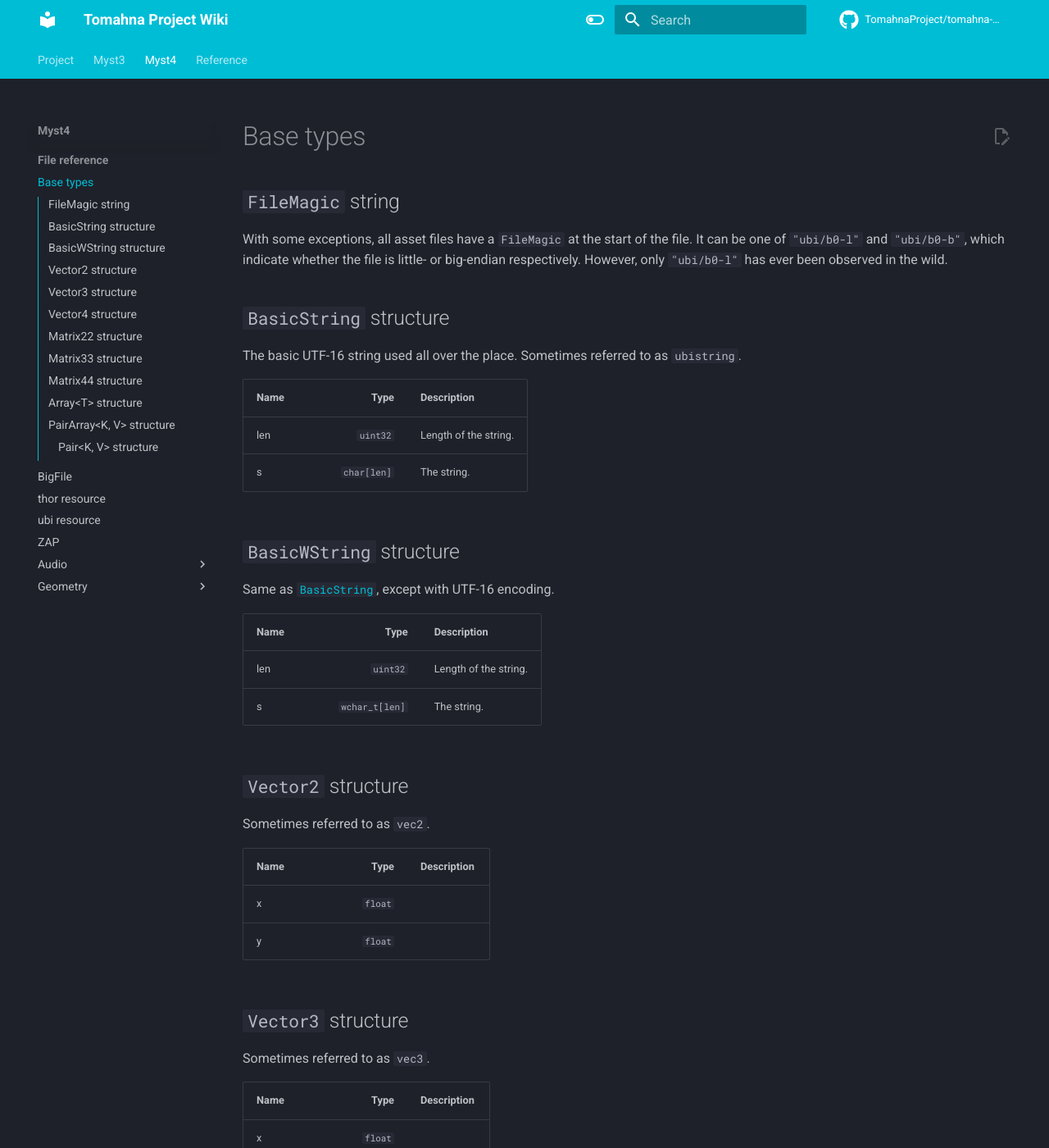
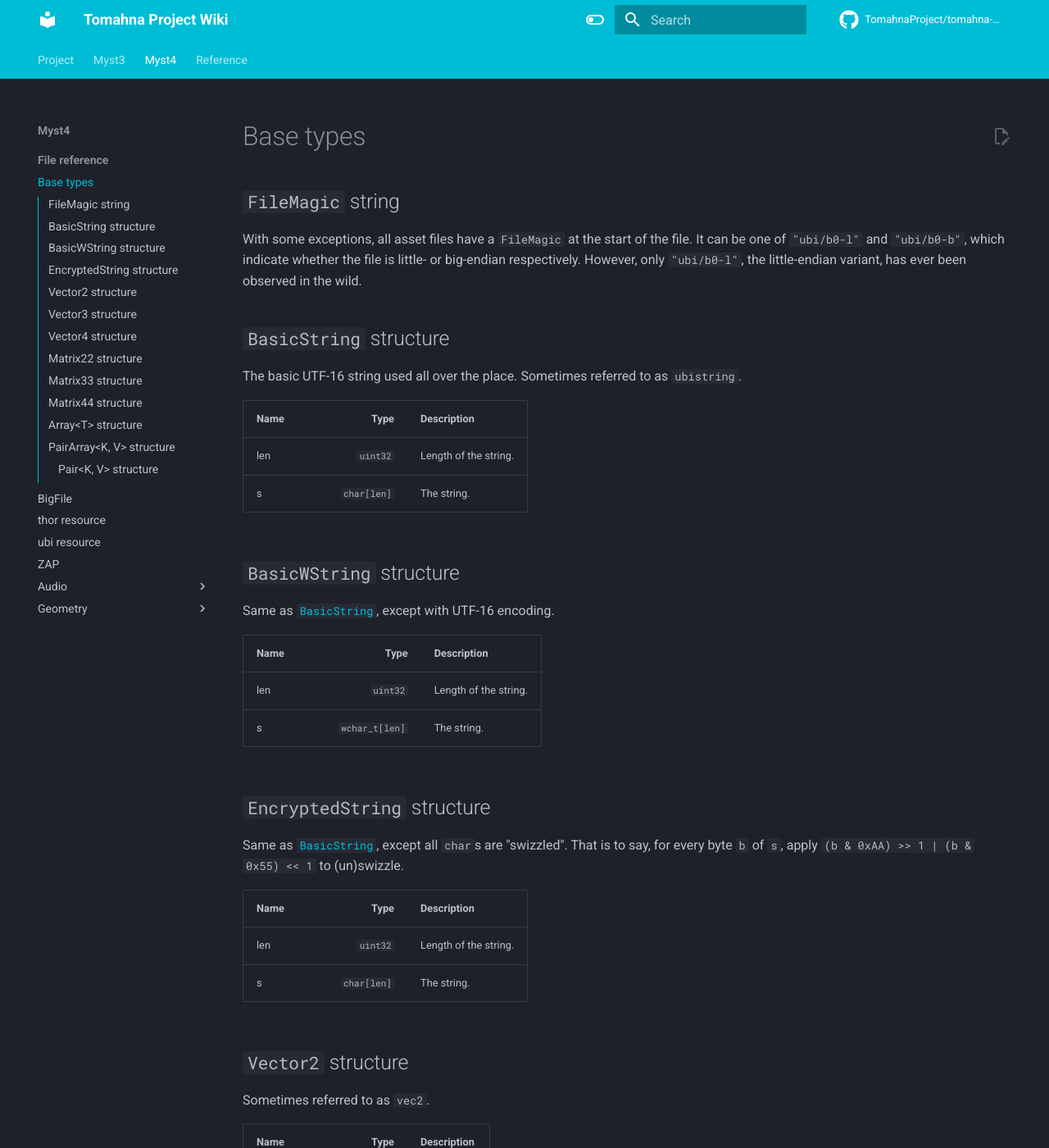
Before and after one commit to TomahnaProject/tomahna-project-wiki, an MkDocs documentation site: the page built from docs/myst4/file-reference/base.md, in a window 1280 px wide and 1400 px high. Shown: the whole window at 82% size. Built offline with MkDocs 1.6.1 and Material for MkDocs 9.7.7, drawn with Linux system fonts in a browser that asks for light colours; comment, search, counter and statistics services are not loaded.

Commit message:
myst4/file-reference/base-types: add `EncryptedString`

```diff
--- a/docs/myst4/file-reference/base.md
+++ b/docs/myst4/file-reference/base.md
@@ -2,7 +2,7 @@
 
 ## `FileMagic` string
 
-With some exceptions, all asset files have a `FileMagic` at the start of the file. It can be one of `"ubi/b0-l"` and `"ubi/b0-b"`, which indicate whether the file is little- or big-endian respectively. However, only `"ubi/b0-l"` has ever been observed in the wild.
+With some exceptions, all asset files have a `FileMagic` at the start of the file. It can be one of `"ubi/b0-l"` and `"ubi/b0-b"`, which indicate whether the file is little- or big-endian respectively. However, only `"ubi/b0-l"`, the little-endian variant, has ever been observed in the wild.
 
 ## `BasicString` structure
 
@@ -21,6 +21,15 @@ Same as [`BasicString`](#basicstring-structure), except with UTF-16 encoding.
 | :-- | --: | --- |
 | len | `uint32` | Length of the string. |
 | s | `wchar_t[len]` | The string. |
+
+## `EncryptedString` structure
+
+Same as [`BasicString`](#basicstring-structure), except all `char`s are "swizzled". That is to say, for every byte `b` of `s`, apply `(b & 0xAA) >> 1 | (b & 0x55) << 1` to (un)swizzle.
+
+| Name | Type | Description |
+| :-- | --: | --- |
+| len | `uint32` | Length of the string. |
+| s | `char[len]` | The string. |
 
 ## `Vector2` structure
 
```
